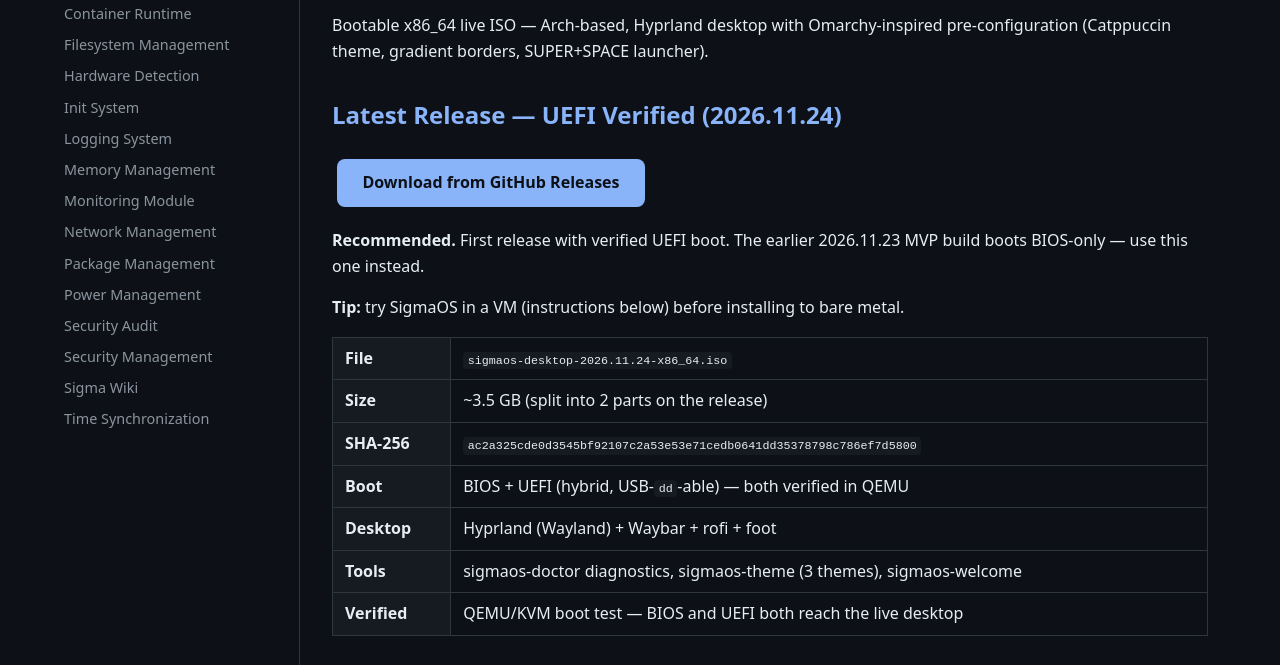
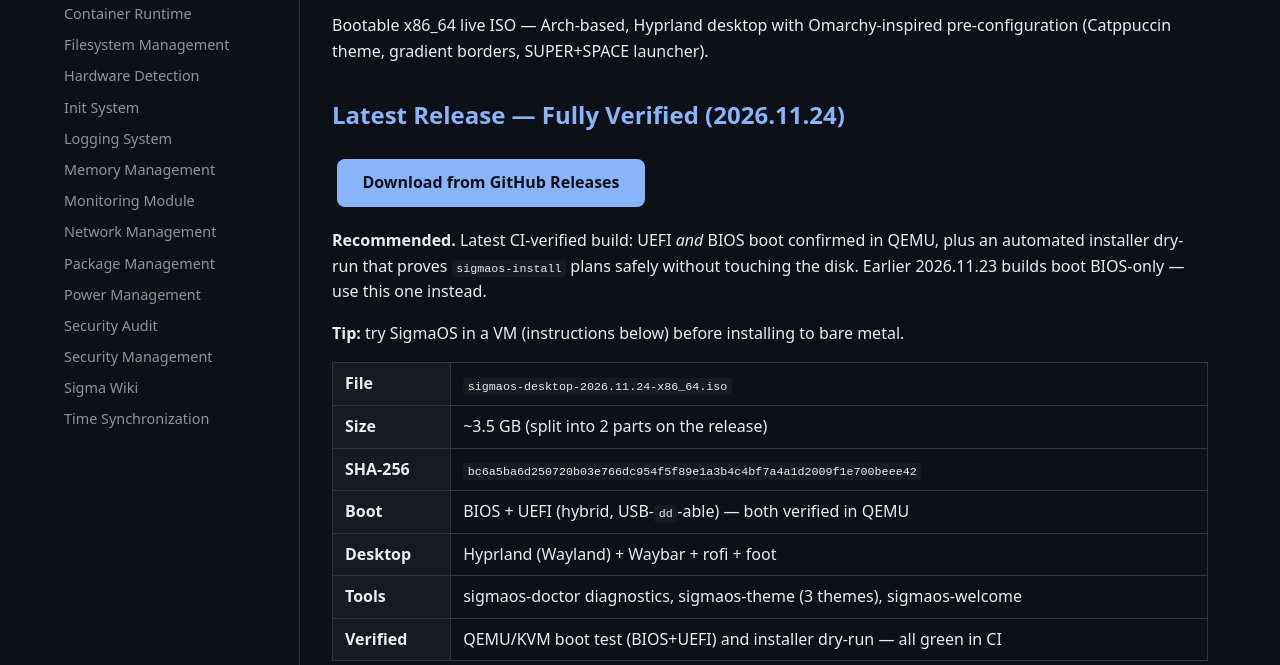
Before and after one commit to AaryanSinghChauhan09/Sigma, a plain HTML site: page download.html in a window 1280 px wide. Shown: the part 207-872 px from the top of the page. Drawn offline with Linux system fonts and the light colour scheme.

Commit message:
download: point to run30 — installer dry-run verified, updated sha256

```diff
--- a/download.html
+++ b/download.html
@@ -30,20 +30,22 @@ footer{border-top:1px solid var(--border);padding:1.5rem 2rem;color:var(--muted)
 <p>Bootable x86_64 live ISO — Arch-based, Hyprland desktop with Omarchy-inspired
 pre-configuration (Catppuccin theme, gradient borders, SUPER+SPACE launcher).</p>
 
-<h2>Latest Release — UEFI Verified (2026.11.24)</h2>
-<p><a class="btn" href="https://github.com/AaryanSinghChauhan09/SigmaOS-ISO/releases/tag/sigmaos-desktop-2026.11.24-uefi">Download from GitHub Releases</a></p>
-<p><strong>Recommended.</strong> First release with verified UEFI boot. The earlier
-2026.11.23 MVP build boots BIOS-only — use this one instead.</p>
+<h2>Latest Release — Fully Verified (2026.11.24)</h2>
+<p><a class="btn" href="https://github.com/AaryanSinghChauhan09/SigmaOS-ISO/releases/tag/sigmaos-desktop-2026.11.24-run30">Download from GitHub Releases</a></p>
+<p><strong>Recommended.</strong> Latest CI-verified build: UEFI <em>and</em> BIOS boot
+confirmed in QEMU, plus an automated installer dry-run that proves
+<code>sigmaos-install</code> plans safely without touching the disk.
+Earlier 2026.11.23 builds boot BIOS-only — use this one instead.</p>
 <p><strong>Tip:</strong> try SigmaOS in a VM (instructions below) before installing
 to bare metal.</p>
 <table>
 <tr><th>File</th><td><code>sigmaos-desktop-2026.11.24-x86_64.iso</code></td></tr>
 <tr><th>Size</th><td>~3.5 GB (split into 2 parts on the release)</td></tr>
-<tr><th>SHA-256</th><td><code>ac2a325cde0d3545bf92107c2a53e53e71cedb0641dd35378798c786ef7d5800</code></td></tr>
+<tr><th>SHA-256</th><td><code>bc6a5ba6d250720b03e766dc954f5f89e1a3b4c4bf7a4a1d2009f1e700beee42</code></td></tr>
 <tr><th>Boot</th><td>BIOS + UEFI (hybrid, USB-<code>dd</code>-able) — both verified in QEMU</td></tr>
 <tr><th>Desktop</th><td>Hyprland (Wayland) + Waybar + rofi + foot</td></tr>
 <tr><th>Tools</th><td>sigmaos-doctor diagnostics, sigmaos-theme (3 themes), sigmaos-welcome</td></tr>
-<tr><th>Verified</th><td>QEMU/KVM boot test — BIOS and UEFI both reach the live desktop</td></tr>
+<tr><th>Verified</th><td>QEMU/KVM boot test (BIOS+UEFI) and installer dry-run — all green in CI</td></tr>
 </table>
 
 <h2>Reassemble the ISO</h2>
@@ -98,7 +100,7 @@ sha256sum -c sigmaos-desktop-2026.11.24-x86_64.iso.sha256</code></pre>
 <tr><td>ARM / aarch64</td><td>Not supported (x86_64 only)</td></tr>
 </table>
 <ul>
-<li>Releases before 2026.11.24 have broken UEFI — use this release.</li>
+<li>Releases before 2026.11.24 have broken UEFI — use this release. The <code>-uefi</code> and <code>-run28</code> tags are superseded by <code>-run30</code>.</li>
 <li>Full install (<code>sigmaos-install --destructive</code>) is experimental; dry-run is safety-tested.</li>
 <li>Snapshot/rollback is not yet implemented — don't rely on it.</li>
 <li>Recovery: <code>sigmaos-theme reset</code> restores defaults; <code>sigmaos-doctor</code> (SUPER+/) diagnoses problems.</li>
```
